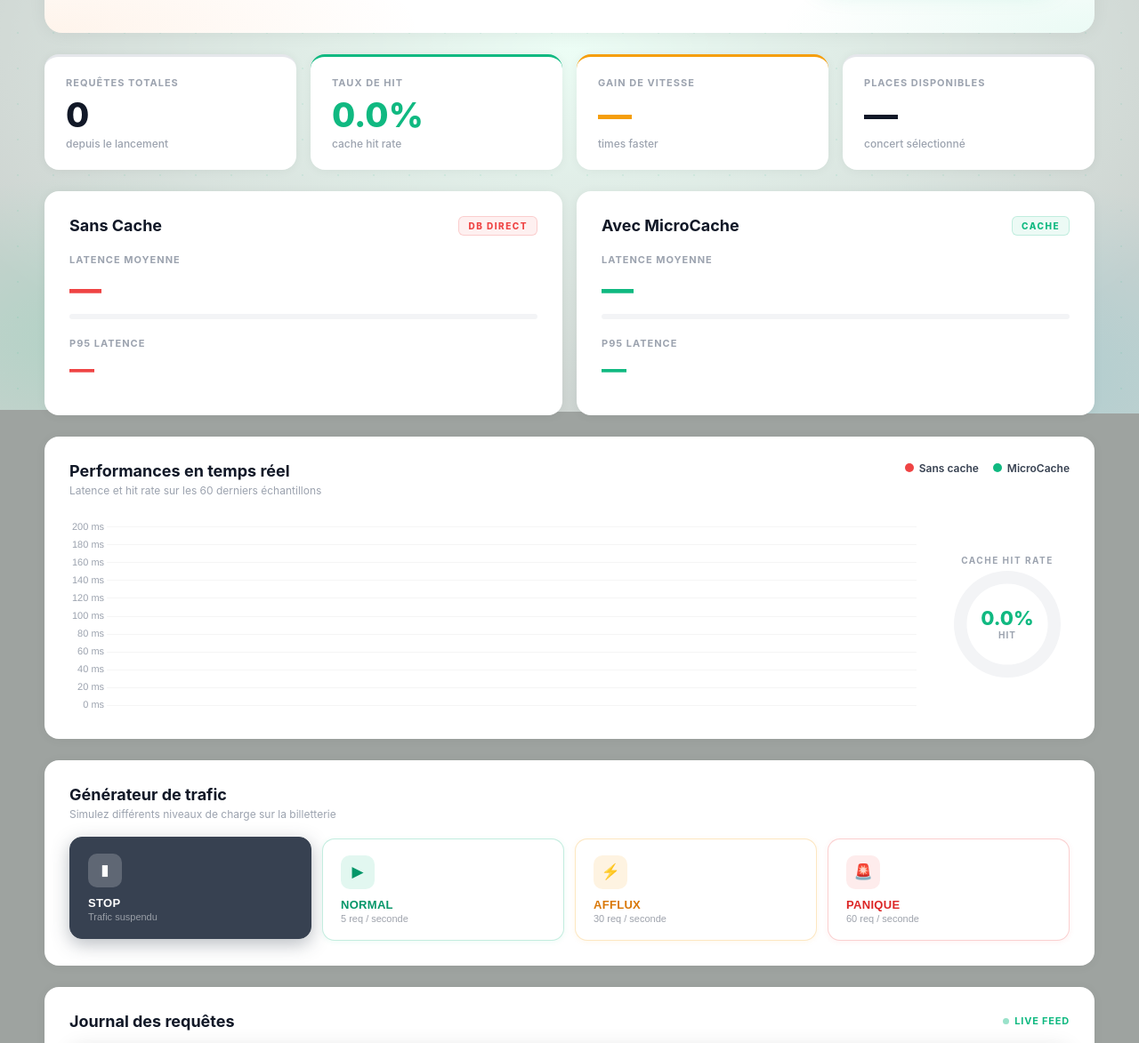
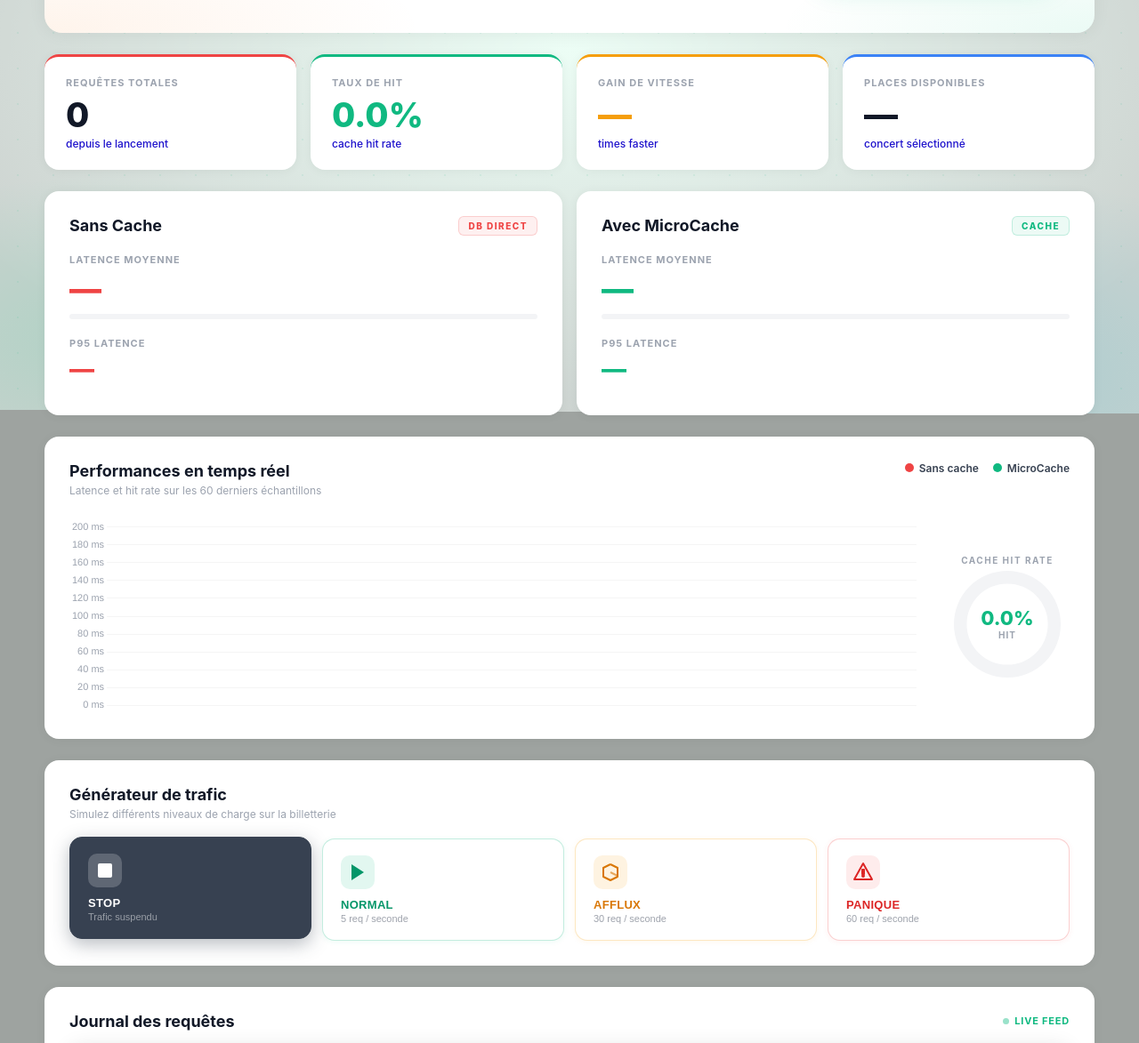
Before and after one commit to Maestro-Warren/Groupe_7_MicroCache, a plain HTML site: page microcache-demo/dashboard/index.html in a window 1280 px wide. Shown: the part 343-1516 px from the top of the page at 89% size. Drawn offline with nearby package versions, Linux system fonts and the light colour scheme; no server answers.

Commit message:
changing icons

```diff
--- a/microcache-demo/dashboard/index.html
+++ b/microcache-demo/dashboard/index.html
@@ -203,7 +203,9 @@
       box-shadow: 0 1px 12px rgba(0,0,0,0.05); border-top: 3px solid #e5e7eb;
     }
     .metric-card:nth-child(2) { border-top-color: #10b981; }
+    .metric-card:nth-child(1) { border-top-color: #ef4444; }
     .metric-card:nth-child(3) { border-top-color: #f59e0b; }
+    .metric-card:nth-child(4) { border-top-color: #3b82f6; }
 
     .metric-label {
       font-size: 11px; font-weight: 700; text-transform: uppercase;
@@ -212,7 +214,7 @@
     .metric-value { font-size: 38px; font-weight: 800; color: #111827; line-height: 1; margin-bottom: 6px; }
     .metric-card:nth-child(2) .metric-value { color: #10b981; }
     .metric-card:nth-child(3) .metric-value { color: #f59e0b; }
-    .metric-sublabel { font-size: 12px; color: #9ca3af; font-weight: 500; }
+    .metric-sublabel { font-size: 12px; color: #1d11cc; font-weight: 500; }
 
     /* ===== COMPARISON ===== */
     .comparison-section {
@@ -331,7 +333,7 @@
       width: 38px; height: 38px;
       border-radius: 10px;
       display: flex; align-items: center; justify-content: center;
-      font-size: 17px;
+      font-size: 18px;
       flex-shrink: 0;
       position: relative; z-index: 1;
     }
@@ -680,28 +682,47 @@
       </div>
       <div class="traffic-buttons">
         <button class="traffic-btn btn-stop active" onclick="setTrafficMode('idle', event)">
-          <div class="traffic-btn-icon">&#9646;</div>
+            <div class="traffic-btn-icon">
+            <svg viewBox="0 0 24 24" width="24" height="24" fill="currentColor">
+              <rect x="4" y="4" width="16" height="16" rx="2"/>
+            </svg>
+          </div>
           <div class="traffic-btn-body">
             <div class="traffic-btn-label">Stop</div>
             <div class="traffic-btn-sub">Trafic suspendu</div>
           </div>
         </button>
         <button class="traffic-btn btn-normal" onclick="setTrafficMode('normal', event)">
-          <div class="traffic-btn-icon">&#9654;</div>
+              <div class="traffic-btn-icon">
+            <svg viewBox="0 0 24 24" width="24" height="24" fill="currentColor">
+              <polygon points="5,3 19,12 5,21"/>
+            </svg>
+          </div>
           <div class="traffic-btn-body">
             <div class="traffic-btn-label">Normal</div>
             <div class="traffic-btn-sub">5 req / seconde</div>
           </div>
         </button>
         <button class="traffic-btn btn-rush" onclick="setTrafficMode('rush', event)">
-          <div class="traffic-btn-icon">&#9889;</div>
+            <div class="traffic-btn-icon">
+            <svg viewBox="0 0 24 24" width="24" height="24" fill="currentColor">
+              <polyline points="12 3 20 7 20 17 12 21 4 17 4 7 12 3" fill="none" stroke="currentColor" stroke-width="2" stroke-linejoin="round"/>
+              <polyline points="12 12 20 16 20 7" fill="none" stroke="currentColor" stroke-width="2" stroke-linejoin="round" opacity="0.6"/>
+            </svg>
+          </div>
           <div class="traffic-btn-body">
             <div class="traffic-btn-label">Afflux</div>
             <div class="traffic-btn-sub">30 req / seconde</div>
           </div>
         </button>
         <button class="traffic-btn btn-panic" onclick="setTrafficMode('panic', event)">
-          <div class="traffic-btn-icon">&#128680;</div>
+             <div class="traffic-btn-icon">
+            <svg viewBox="0 0 24 24" width="24" height="24" fill="none" stroke="currentColor" stroke-width="2" stroke-linejoin="round">
+              <path d="M12 2L2 20h20L12 2z"/>
+              <circle cx="12" cy="16" r="1" fill="currentColor"/>
+              <rect x="11" y="9" width="2" height="5" fill="currentColor"/>
+            </svg>
+          </div>
           <div class="traffic-btn-body">
             <div class="traffic-btn-label">Panique</div>
             <div class="traffic-btn-sub">60 req / seconde</div>
```
Also changed, not shown: 1 other file.
